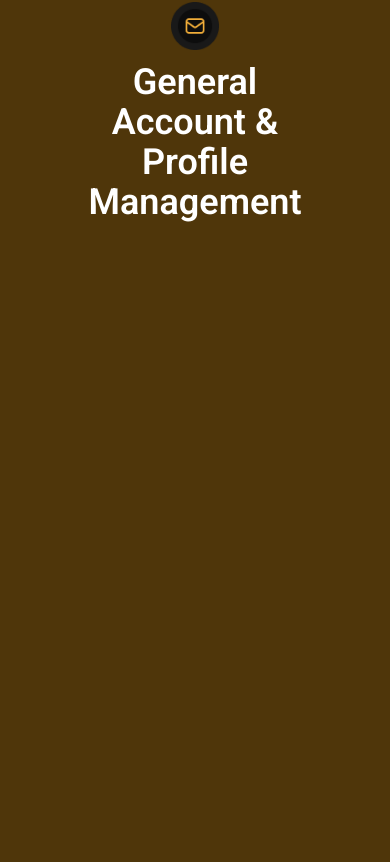
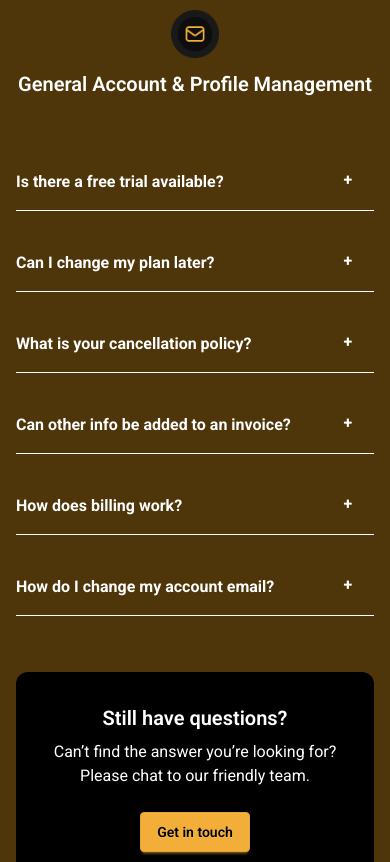
Before and after one commit to liljdot/AltBuilda-Website-React, a React (Vite) app: page /faq in a window 390 px wide. Shown: the part 1062-1924 px from the top of the page. Built offline with nearby package versions, Linux system fonts and the light colour scheme.

Commit message:
Refactor SelectedGroupSection layout and styles for mobile and tablet

```diff
--- a/src/pages/FAQ/SelectedGroupSection.tsx
+++ b/src/pages/FAQ/SelectedGroupSection.tsx
@@ -13,7 +13,7 @@
     return (
         <div className="collapse collapse-plus border-b rounded-none text-secondary border-secondary px-0">
             <input type="radio" name="FAQs" />
-            <div className="collapse-title font-semibold text-lg px-0">{FAQ.question}</div>
+            <div className="collapse-title font-bold md:font-semibold md:text-lg px-0">{FAQ.question}</div>
             <div className="collapse-content text-[1rem] px-0">{FAQ.answer}</div>
         </div>
     )
@@ -24,24 +24,24 @@
 
     return (
         <>
-            <section id="questions" className="bg-warning flex flex-col items-center pt-14 px-20 pb-43">
+            <section id="questions" className="bg-warning flex flex-col items-center pt-16 md:pt-14 px-4 md:px-10 lg:px-20 pb-28 md:pb-43">
                 <div className="flex flex-col gap-3 max-w-112 items-center">
                     <figure className="size-12">
                         {selectedGroup.icons ? <img src={theme == "dark" ? selectedGroup.icons.dark : selectedGroup.icons.light} alt="icon" className="size-full" /> : <FaRegQuestionCircle className="size-full text-primary" />}
                     </figure>
 
-                    <h3 className="text-4xl text-center text-secondary font-semibold">{selectedGroup.name}</h3>
+                    <h3 className="text-xl lg:text-2xl xl:text-4xl text-center text-secondary font-semibold">{selectedGroup.name}</h3>
                 </div>
 
                 {/* accordion container*/}
-                <div className="w-full flex flex-col gap-6 px-64 mt-16">
+                <div className="w-full flex flex-col gap-6 lg:px-30 xl:px-64 mt-14 md:mt-16">
                     {selectedGroup.FAQs.map((faq, index) => <AccordionItem key={"question" + index} FAQ={faq}/>)}
                 </div>
 
-                <div className="w-full flex flex-col bg-neutral gap-8 p-8 mt-36 rounded-xl">
+                <div className="w-full flex flex-col bg-neutral gap-6 md:gap-8 px-5 md:px-8 py-8 mt-14 md:mt-36 rounded-xl">
                     <div className="flex flex-col gap-2 items-center text-center text-secondary">
                         <h6 className="text-xl font-semibold">Still have questions?</h6>
-                        <h6>Can’t find the answer you’re looking for? Please chat to our friendly team.</h6>
+                        <h6 className="lg:text-lg">Can’t find the answer you’re looking for? Please chat to our friendly team.</h6>
                     </div>
 
                     <div className="flex flex-row justify-center">
```
